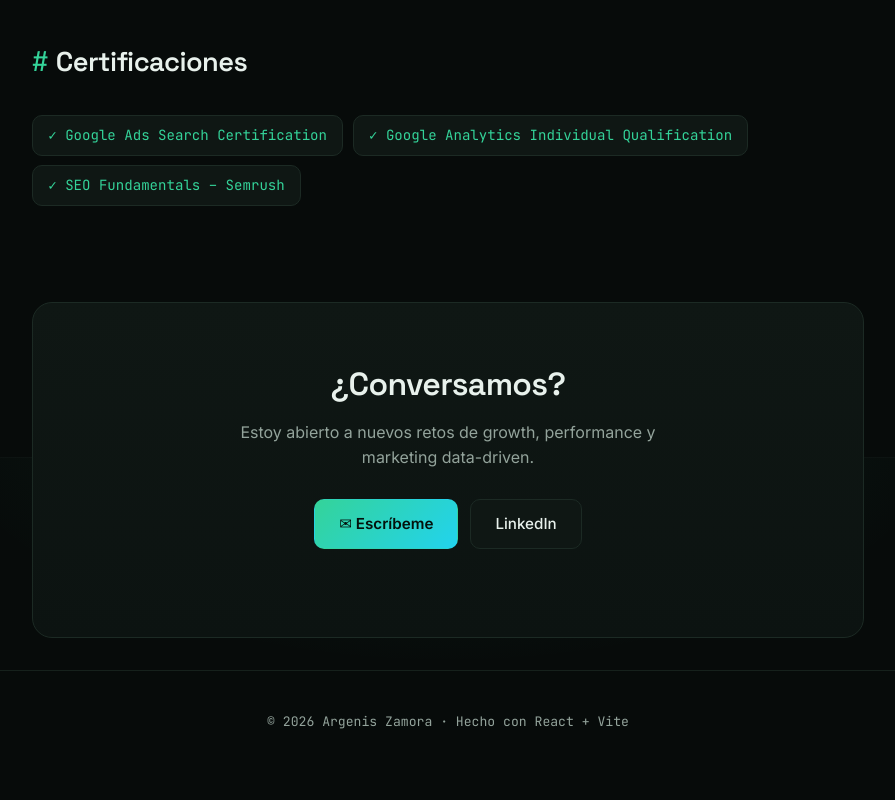
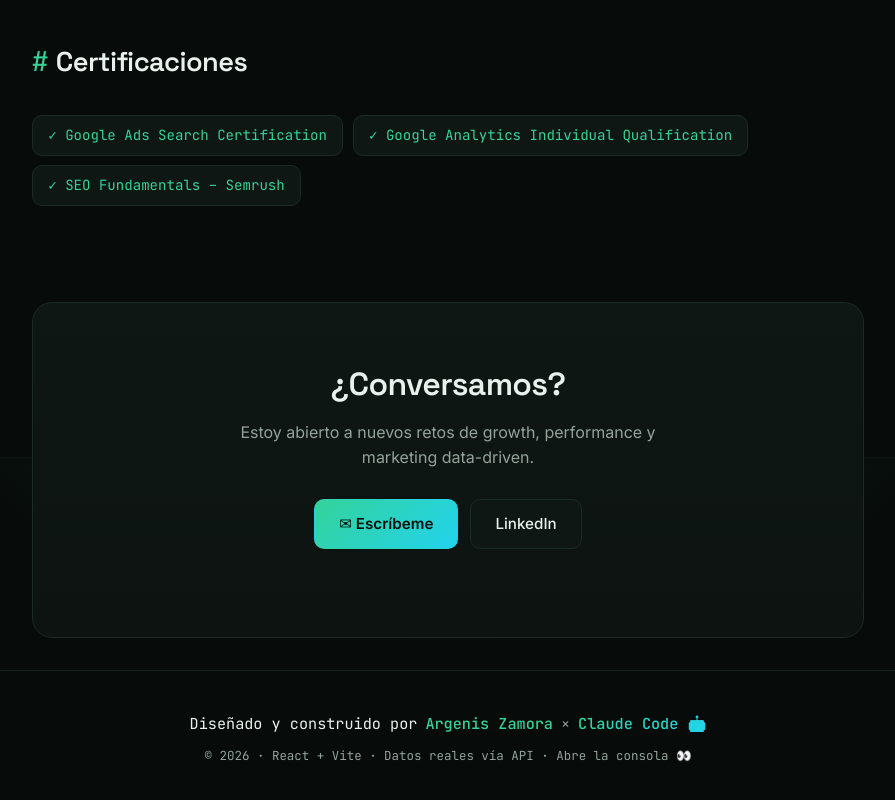
Before and after one commit to argeniszamora/argeniszamora.github.io, a React (Vite) app: page / in a window 1280 px wide. Shown: the part 4343-5143 px from the top of the page, without its empty margins (192-1087 px from the left). Before the commit the page ends 5115 px from the top, so only its background shows below. Built offline with nearby package versions, Linux system fonts and the light colour scheme.

Commit message:
Credito Argenis x Claude Code + easter egg en consola

```diff
--- a/src/App.css
+++ b/src/App.css
@@ -554,8 +554,30 @@
   padding: 2.5rem 1.5rem;
   border-top: 1px solid var(--line-soft);
   color: var(--muted);
-  font-size: 0.82rem;
   font-family: var(--mono);
+}
+.footer-credit {
+  display: inline-flex;
+  align-items: center;
+  gap: 0.5rem;
+  flex-wrap: wrap;
+  justify-content: center;
+  font-size: 0.95rem;
+  color: var(--text);
+}
+.footer-credit strong { color: var(--accent); font-weight: 600; }
+.footer-x { color: var(--muted); }
+.footer-claude {
+  background: linear-gradient(135deg, var(--accent), var(--accent-2));
+  -webkit-background-clip: text;
+  background-clip: text;
+  -webkit-text-fill-color: transparent;
+  font-weight: 600;
+}
+.footer-sub {
+  margin-top: 0.6rem;
+  font-size: 0.78rem;
+  color: var(--muted);
 }
 
 @media (min-width: 640px) {
--- a/src/App.jsx
+++ b/src/App.jsx
@@ -175,8 +175,24 @@ function SabiasQue({ facts, email }) {
 const initials = (name) =>
   name.split(" ").slice(0, 2).map((w) => w[0]).join("").toUpperCase();
 
+/* ---------- Easter egg en la consola del navegador ---------- */
+function useConsoleEgg(email) {
+  useEffect(() => {
+    console.log(
+      "%c👋 ¿Curioseando el código?",
+      "color:#34d399;font-size:20px;font-weight:bold;font-family:monospace"
+    );
+    console.log(
+      "%cEste CV lo construí dirigiendo a Claude Code (IA): datos reales extraídos por API y todo automatizado.\nSi buscas a alguien que combine growth + tech, hablemos 👇",
+      "color:#93a39b;font-size:13px;line-height:1.5"
+    );
+    console.log(`%c📧 ${email}`, "color:#22d3ee;font-size:14px;font-weight:bold");
+  }, [email]);
+}
+
 function App() {
   useScrollReveal();
+  useConsoleEgg(cvData.contacto.email);
   const {
     nombre, titulo, roles, resumen, contacto, sabiasQue,
     logros, experiencia, educacion, certificaciones, habilidades,
@@ -334,7 +350,14 @@ function App() {
       </main>
 
       <footer className="footer">
-        <p>© {new Date().getFullYear()} {nombre} · Hecho con React + Vite</p>
+        <p className="footer-credit">
+          Diseñado y construido por <strong>{nombre}</strong>
+          <span className="footer-x">×</span>
+          <span className="footer-claude">Claude Code 🤖</span>
+        </p>
+        <p className="footer-sub">
+          © {new Date().getFullYear()} · React + Vite · Datos reales vía API · Abre la consola 👀
+        </p>
       </footer>
     </div>
   );
```
